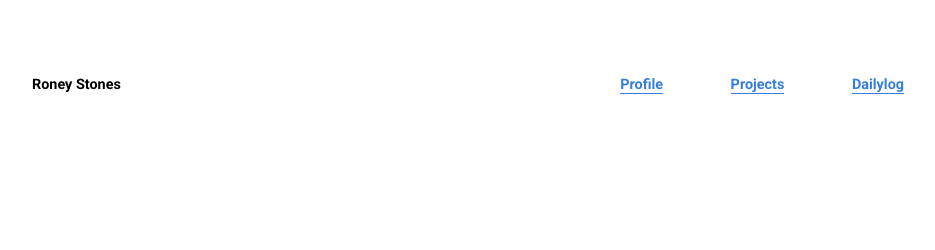
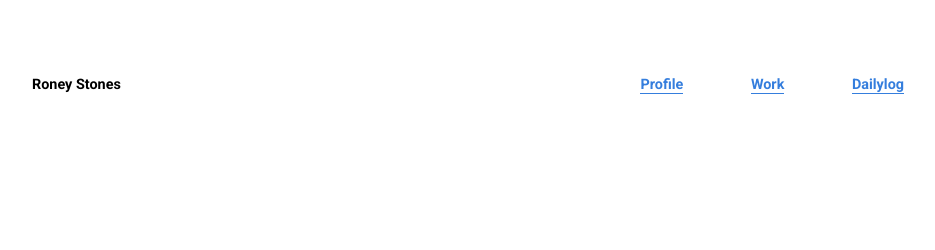
Before and after one commit to roneystones/roneystones, a Jekyll site: the page built from _pages/project_detran.html, in a window 1280 px wide and 900 px high. Shown: the top 250 px of the window, without its empty margins (172-1107 px from the left). Built offline with Jekyll 4.4.1, drawn with Linux system fonts in a browser that asks for light colours.

Commit message:
works > projects

```diff
--- a/_includes/nav.html
+++ b/_includes/nav.html
@@ -5,7 +5,7 @@
 
 	<ul>
 		<li><a href="/">Profile</a></li>
-		<li><a href="/projects/">Projects</a></li>
+		<li><a href="/work/">Work</a></li>
 		<li><a href="/dailylog/">Dailylog</a></li>
 	</ul>
 </nav>
--- a/_pages/project_detran.html
+++ b/_pages/project_detran.html
@@ -31,15 +31,15 @@
 
   <p>Uma das maiores referências de arquitetura da informação é <a href="https://www.gov.uk/">o site do governo britânico</a>. Apesar de não ser a melhor referência no quesito estética, ele segue princípios rigorosos de usabilidade e funcionalidade. Dentre eles estão:</p>
 
-  <p><strong>Data → Design</strong> — Fazer uso das ferramentas adequadas para identificar necessidades dos usuários e padrões de navegação. Fazer dessas informações a base para qualquer tomada de decisão.</p>
+  <p><span class="destaque">Data → Design</span> — Fazer uso das ferramentas adequadas para identificar necessidades dos usuários e padrões de navegação. Fazer dessas informações a base para qualquer tomada de decisão.</p>
 
-  <p><strong>Fazer o mínimo</strong> — O governo só deve fazer o que o governo pode fazer. Se outra pessoa está fazendo, conecte-se a ele.</p>
+  <p><span class="destaque">Fazer o mínimo</span> — O governo só deve fazer o que o governo pode fazer. Se outra pessoa está fazendo, conecte-se a ele.</p>
 
-  <p><strong>Faça para todos</strong> — Tudo deve ser inclusivo e legível, mesmo que comprometa a elegância. Construímos necessidades, não audiências. Não projetamos para uma tela, projetamos para pessoas.</p>
+  <p><span class="destaque">Faça para todos</span> — Tudo deve ser inclusivo e legível, mesmo que comprometa a elegância. Construímos necessidades, não audiências. Não projetamos para uma tela, projetamos para pessoas.</p>
 
-  <p><strong>Não construa sites, construa serviços digitais</strong> — Na maioria das vezes o serviço não começa e termina em um site, começa com uma pesquisa e termina em um espaço físico. Precisamos projetar para isso.</p>
+  <p><span class="destaque">Não construa sites, construa serviços digitais</span> — Na maioria das vezes o serviço não começa e termina em um site, começa com uma pesquisa e termina em um espaço físico. Precisamos projetar para isso.</p>
 
-  <p><strong>Comece pequeno e cresça rápido</strong> — A melhor forma de construir bons serviços é começar pequeno e aperfeiçoar constantemente. Assim, além de reduzimos o risco, as grandes falhas são improváveis e as pequenas se transformam em aprendizado.</p>
+  <p><span class="destaque">Comece pequeno e cresça rápido</span> — A melhor forma de construir bons serviços é começar pequeno e aperfeiçoar constantemente. Assim, além de reduzimos o risco, as grandes falhas são improváveis e as pequenas se transformam em aprendizado.</p>
 
   <figure>
     <img src="../assets/images/detran/04_mockup-govuk.jpg" alt="resultado de pesquisa">
@@ -75,7 +75,7 @@
 </section>
 
 <section class="container">
-  <p><strong>Filtrar por perfil:</strong> quando o usuário seleciona seu perfil, o conteúdo da página se reorganiza e apresenta as opções de acordo os serviços que ele tem mais propensão a procurar.</p>
+  <p><span class="destaque">Filtrar por perfil:</span> quando o usuário seleciona seu perfil, o conteúdo da página se reorganiza e apresenta as opções de acordo os serviços que ele tem mais propensão a procurar.</p>
 
   <p>Por exemplo, o usuário na categoria "não tenho CNH" não precisa ter acesso direto a itens como liberação de carteira apreendida ou consulta de pontos. Facilitamos sua pesquisa ao tirar essas opções do campo de visão.</p>
 
@@ -85,9 +85,9 @@
 </section>
 
 <section class="container">
-  <p><strong>Serviços em destaque:</strong> os boxes podem adquirir suas posições conforme a procura por eles, como em um ranking. Essa funcionalidade seria adequada para serviços sazonais como IPVA e licenciamento.</p>
+  <p><span class="destaque">Serviços em destaque:</span> os boxes podem adquirir suas posições conforme a procura por eles, como em um ranking. Essa funcionalidade seria adequada para serviços sazonais como IPVA e licenciamento.</p>
 
-  <p><strong>Desestimular o uso de apps:</strong> pode parecer ousado, mas quando o site é pensado para mobile, ele se torna uma opção mais barata e de fácil manutenção do que um aplicativo.</p>
+  <p><span class="destaque">Desestimular o uso de apps:</span> pode parecer ousado, mas quando o site é pensado para mobile, ele se torna uma opção mais barata e de fácil manutenção do que um aplicativo.</p>
 
   <h2>Validação</h2>
 
--- a/_pages/projects.html
+++ b/_pages/work.html
@@ -1,7 +1,7 @@
 ---
 layout: base
-permalink: /projects/
-title: Projects
+permalink: /work/
+title: Work
 description: Lorem ipsum dolor sit amet, consectetur adipisicing elit. Illo, aspernatur.
 ---
 
```
